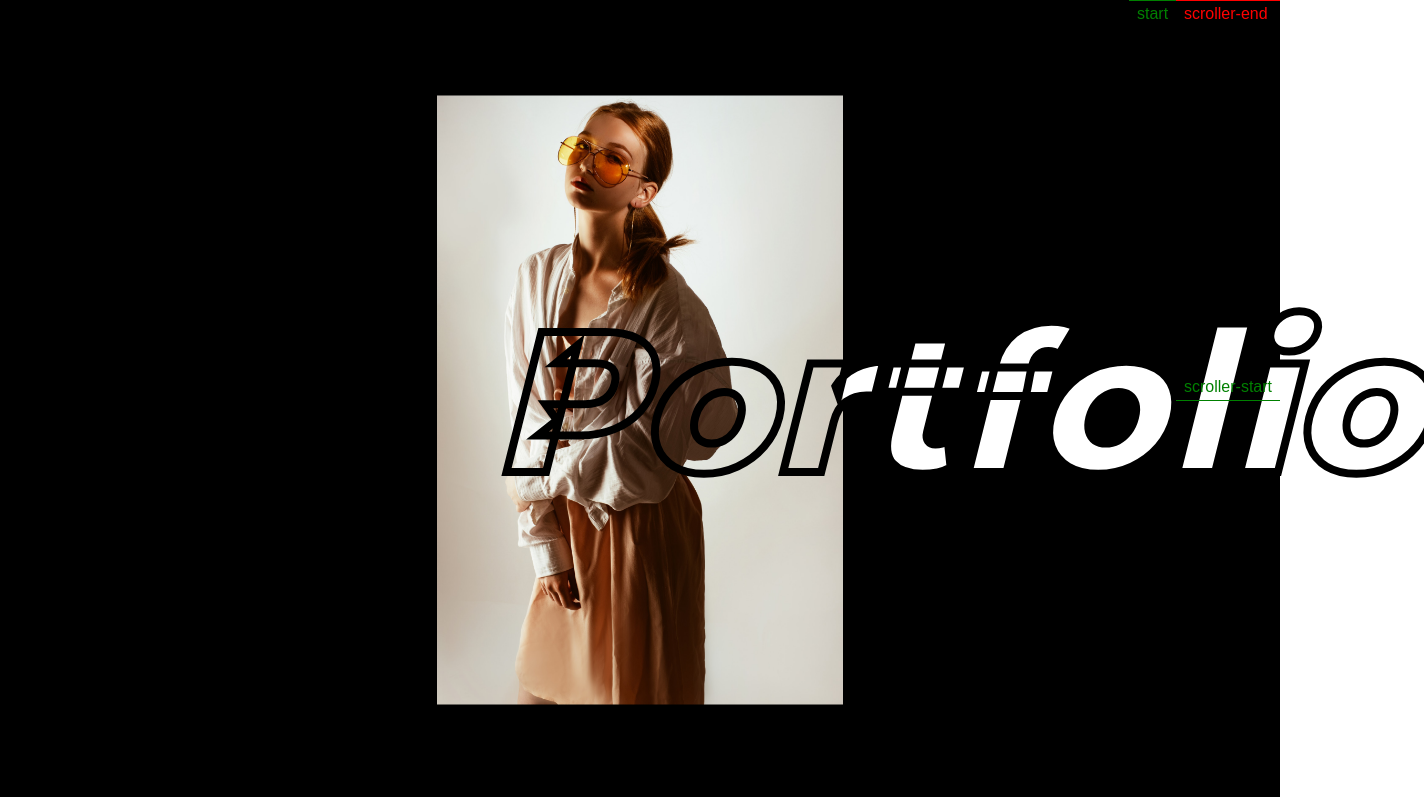
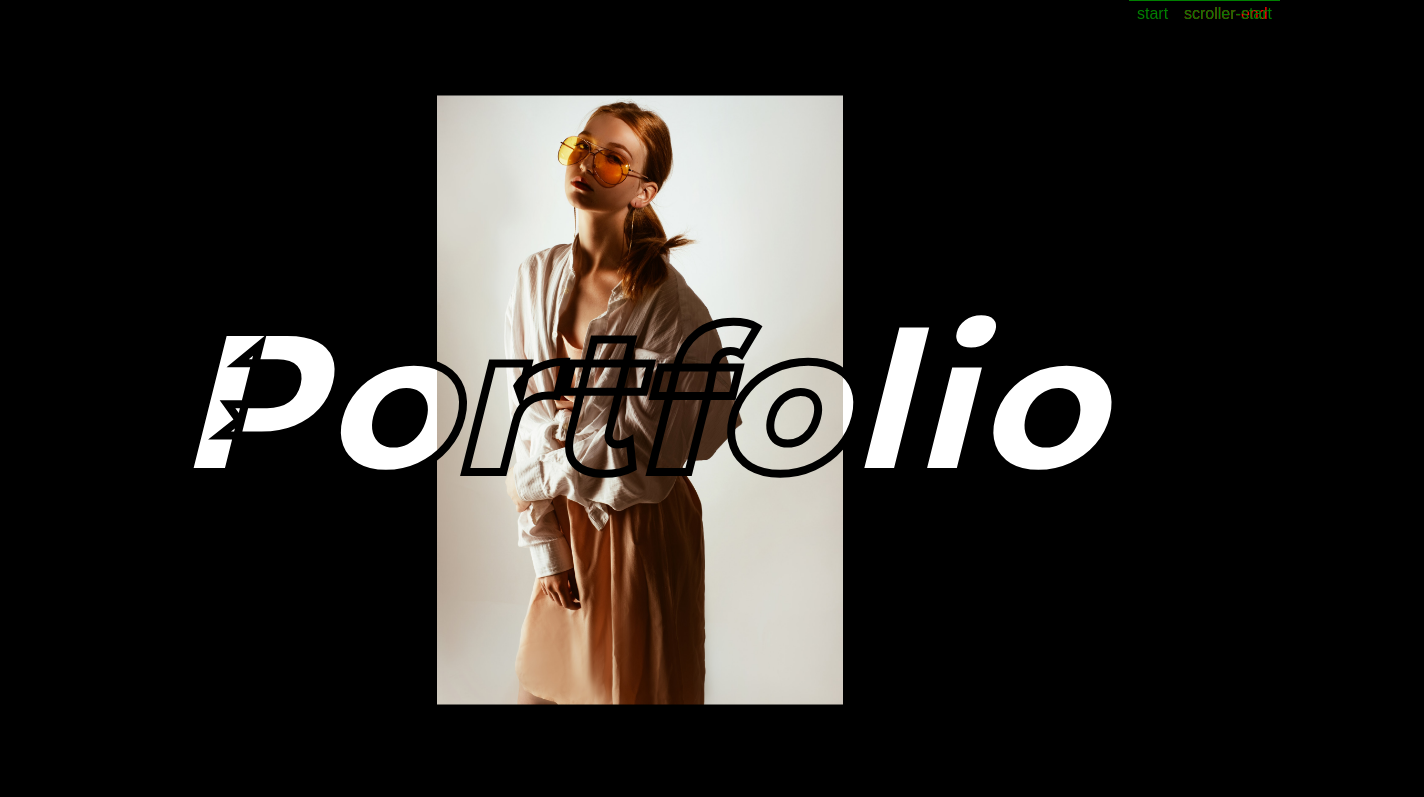
Before and after one commit to Saketkhare2000/gsap-port, a plain HTML site: page index.html in a window 1280 px wide. Shown: the top 797 px of the page, 1424 px wide, since content can reach past the window. Drawn offline with nearby package versions, Linux system fonts and the light colour scheme.

Commit message:
fixed it

```diff
--- a/app.js
+++ b/app.js
@@ -47,13 +47,14 @@
 //         });
 
 gsap.to('.front-text', {
-    xPercent:70,
+  x: '130%',
   ease: "power2",
   scrollTrigger: {
     trigger: ".hero",
-      start: "top center",
+    start: "top top",
     end: "bottom top",
+    pin: true,
     scrub: true,
-      markers:true
+    markers: true
   }
 })
--- a/index.html
+++ b/index.html
@@ -1,18 +1,13 @@
 <!DOCTYPE html>
 <html lang="en">
+
 <head>
   <meta charset="UTF-8" />
   <meta name="viewport" content="width=device-width, initial-scale=1.0" />
   <title>Portfolio</title>
   <link rel="stylesheet" href="style.css" />
-    <link
-      href="https://fonts.googleapis.com/css2?family=Montserrat&display=swap"
-      rel="stylesheet"
-    />
-    <link
-      href="https://fonts.googleapis.com/css2?family=Montserrat:wght@800&display=swap"
-      rel="stylesheet"
-    />
+  <link href="https://fonts.googleapis.com/css2?family=Montserrat&display=swap" rel="stylesheet" />
+  <link href="https://fonts.googleapis.com/css2?family=Montserrat:wght@800&display=swap" rel="stylesheet" />
 </head>
 
 <body>
@@ -21,12 +16,14 @@
     <h1 class="front-text lower">Portfolio</h1>
     <h1 class="front-text outline upper">Portfolio</h1>
   </div>
-    <script
-      src="https://cdnjs.cloudflare.com/ajax/libs/gsap/3.5.1/gsap.min.js"
+  <div class="section">
+
+  </div>
+  <script src="https://cdnjs.cloudflare.com/ajax/libs/gsap/3.5.1/gsap.min.js"
     integrity="sha512-IQLehpLoVS4fNzl7IfH8Iowfm5+RiMGtHykgZJl9AWMgqx0AmJ6cRWcB+GaGVtIsnC4voMfm8f2vwtY+6oPjpQ=="
-      crossorigin="anonymous"
-    ></script>
+    crossorigin="anonymous"></script>
   <script src="https://cdnjs.cloudflare.com/ajax/libs/gsap/3.5.1/ScrollTrigger.min.js"></script>
   <script src="app.js"></script>
 </body>
+
 </html>
--- a/style.css
+++ b/style.css
@@ -3,8 +3,9 @@
 	padding: 0;
 	box-sizing: border-box;
 }
-body{
+body {
 	overflow-x: hidden;
+	background-color: black;
 }
 
 .hero {
@@ -12,8 +13,7 @@ body{
 	justify-content: center;
 	align-self: center;
 	background-color: black;
-  height: 200vh;
-
+	height: 100vh;
 }
 .back-img {
 	position: absolute;
@@ -31,7 +31,9 @@ body{
 	color: #ffffff;
 	position: absolute;
 	top: 50%;
-  transform: translateY(-50%);
+	transform: translateY(-50%) translateX(-50%);
+	left: 50%;
+	transition: 200ms;
 }
 .outline {
 	color: transparent;
@@ -46,3 +48,7 @@ body{
 .upper {
 	z-index: 3;
 }
+.section {
+	width: 100%;
+	min-height: 100vh;
+}
```
Lines whose indentation alone changed are shown as unchanged.
